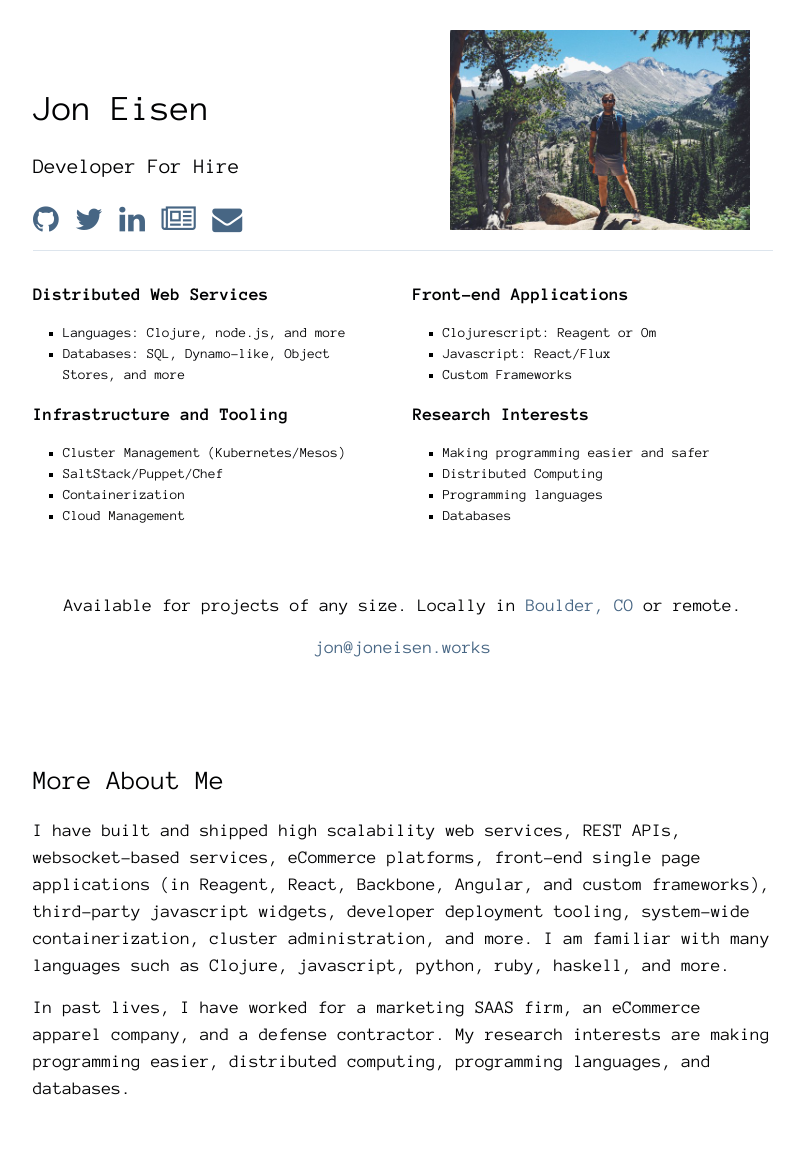
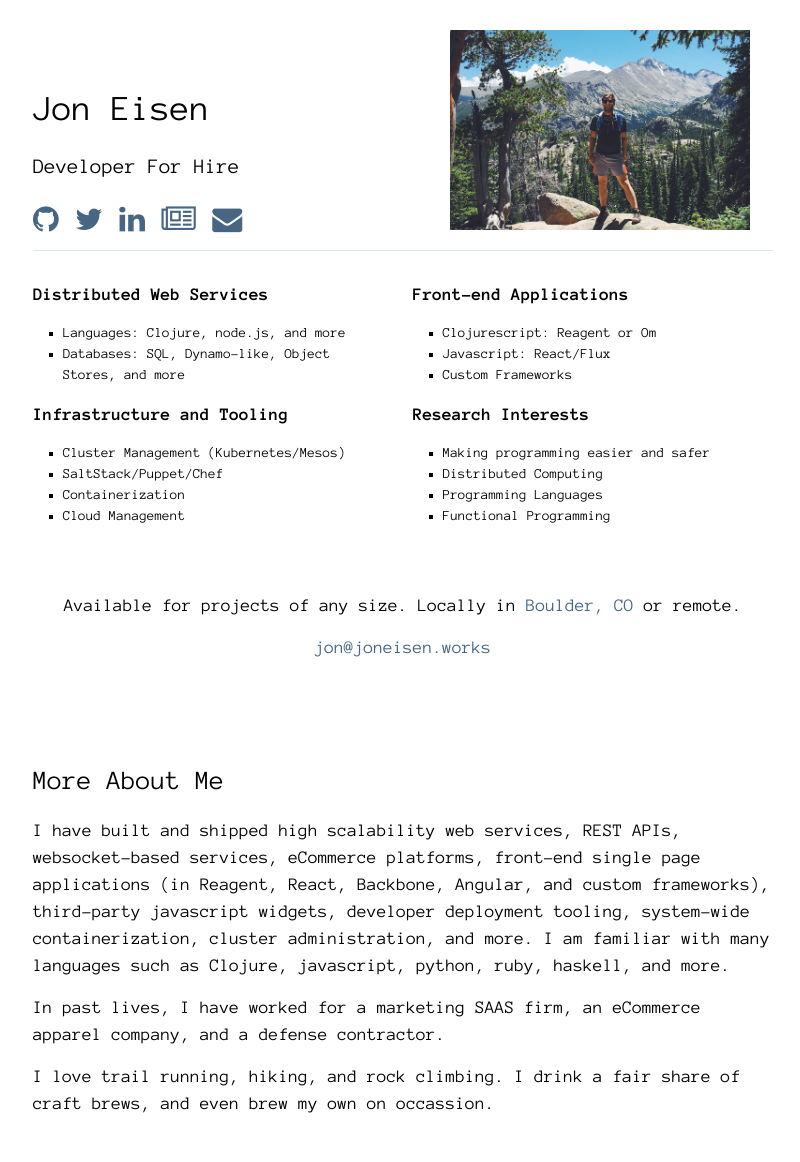
Before and after one commit to yanatan16/joneisen.works, a Jekyll site: the page built from index.html, in a window 1280 px wide. Shown: the whole page, without its empty margins (237-1037 px from the left). Built offline with Jekyll 4.4.1, drawn with Linux system fonts in a browser that asks for light colours; nearby versions of some CDN libraries.

Commit message:
update more about me

```diff
--- a/index.html
+++ b/index.html
@@ -45,8 +45,8 @@ layout: home
 			<h3>Research Interests</h3>
 			<ul><li>Making programming easier and safer</li>
 					<li>Distributed Computing</li>
-					<li>Programming languages</li>
-					<li>Databases</li></ul>
+					<li>Programming Languages</li>
+					<li>Functional Programming</li></ul>
 		</div>
 	</div>
 
@@ -58,11 +58,15 @@ layout: home
 	<div class="more-about-me" id="more-about-me">
 		<h2>More About Me</h2>
 		<p>
-		I have built and shipped high scalability web services, REST APIs, websocket-based services, eCommerce platforms, front-end single page applications (in Reagent, React, Backbone, Angular, and custom frameworks), third-party javascript widgets, developer deployment tooling, system-wide containerization, cluster administration, and more. I am familiar with many languages such as Clojure, javascript, python, ruby, haskell, and more.
+			I have built and shipped high scalability web services, REST APIs, websocket-based services, eCommerce platforms, front-end single page applications (in Reagent, React, Backbone, Angular, and custom frameworks), third-party javascript widgets, developer deployment tooling, system-wide containerization, cluster administration, and more. I am familiar with many languages such as Clojure, javascript, python, ruby, haskell, and more.
 		</p>
 
 		<p>
-		In past lives, I have worked for a marketing SAAS firm, an eCommerce apparel company, and a defense contractor. My research interests are making programming easier, distributed computing, programming languages, and databases.
+			In past lives, I have worked for a marketing SAAS firm, an eCommerce apparel company, and a defense contractor.
+		</p>
+
+		<p>
+			I love trail running, hiking, and rock climbing. I drink a fair share of craft brews, and even brew my own on occassion.
 		</p>
 	</div>
 </div>
```
